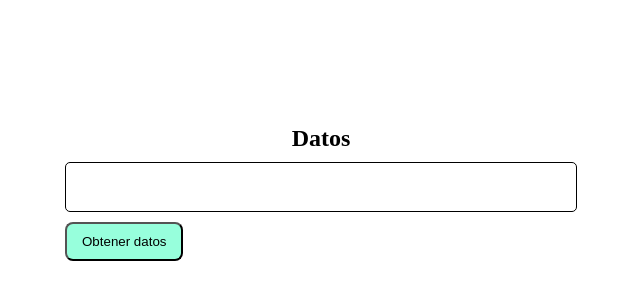
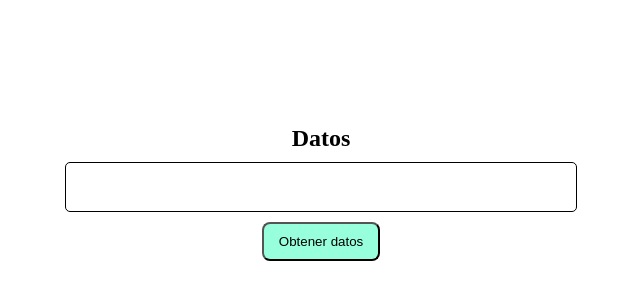
Before and after one commit to juliogtrenard/practica-promesas, a plain HTML site: page index.html in a window 1280 px wide. Shown: the part 202-502 px from the top of the page, without its empty margins (319-959 px from the left). Drawn offline with Linux system fonts and the light colour scheme.

Commit message:
ADD: boton centrado

```diff
--- a/css/main.css
+++ b/css/main.css
@@ -27,14 +27,20 @@
   text-align: center;
 }
 
-.mainContainer section > div {
+.mainContainer section > .datos {
   width: 100%;
   height: 50px;
   border: 1px solid black;
   border-radius: 5px;
 }
 
-.mainContainer section > button {
+.contenedorBtn {
+  display: flex;
+  align-items: center;
+  justify-content: center;
+}
+
+.mainContainer section > div button {
   background-color: rgb(151, 255, 220);
   padding: 10px 15px;
   border-radius: 8px;
--- a/index.html
+++ b/index.html
@@ -11,7 +11,9 @@
       <section>
         <h1>Datos</h1>
         <div class="datos"></div>
-        <button class="btn">Obtener datos</button>
+        <div class="contenedorBtn">
+          <button class="btn">Obtener datos</button>
+        </div>
       </section>
     </main>
 
```
